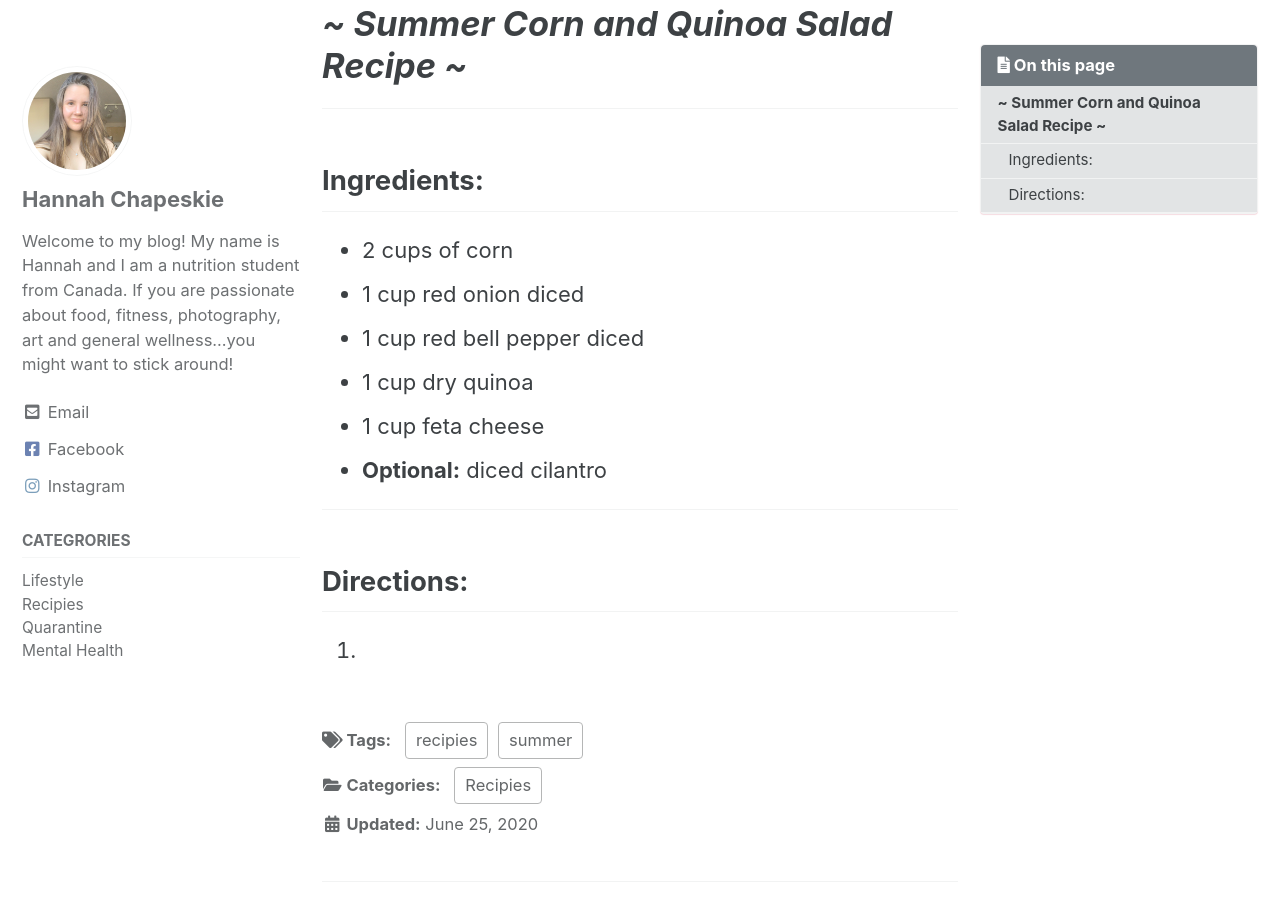
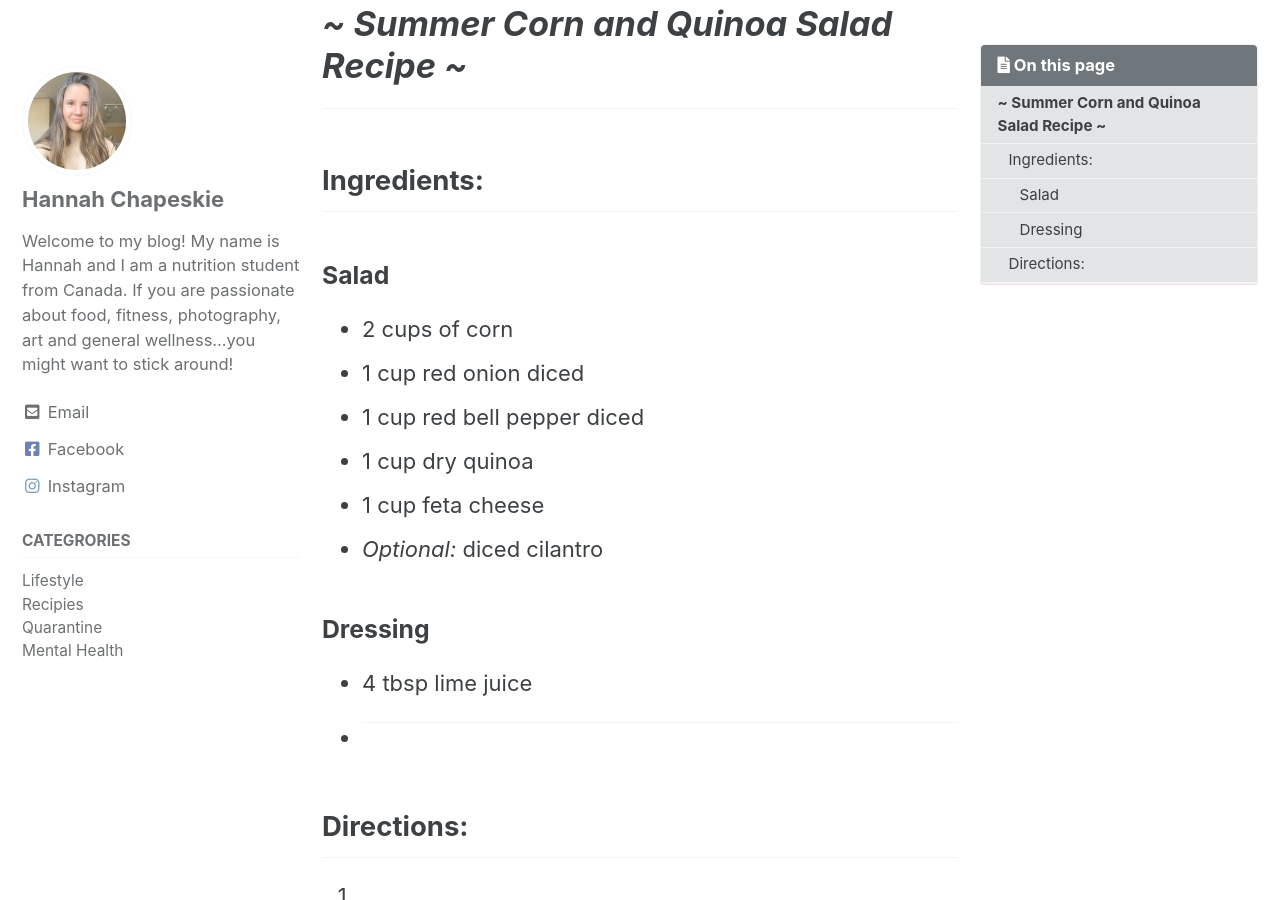
Before and after one commit to dylanbabel/yinandyams, a Jekyll site: the page built from _posts/2020-06-25-summer-cron-and-quinoa-salad.md, in a window 1280 px wide and 900 px high, scrolled down 1065 px. Built offline with Jekyll 4.4.1, drawn with Linux system fonts in a browser that asks for light colours; cached includes are drawn as plain includes.

Commit message:
Update 2020-06-25-summer-cron-and-quinoa-salad.md

```diff
--- a/_posts/2020-06-25-summer-cron-and-quinoa-salad.md
+++ b/_posts/2020-06-25-summer-cron-and-quinoa-salad.md
@@ -34,13 +34,19 @@ This recipe is sweet, tangy, and light. It pairs perfectly with barbecue or make
 
 ## Ingredients:
 
+### Salad
+
 * 2 cups of corn
 * 1 cup red onion diced
 * 1 cup red bell pepper diced
 * 1 cup dry quinoa
 * 1 cup feta cheese
-* **Optional:** diced cilantro
+* *Optional:* diced cilantro
 
+### Dressing
+
+* 4 tbsp lime juice
+*
 ***
 
 ## Directions:
```
